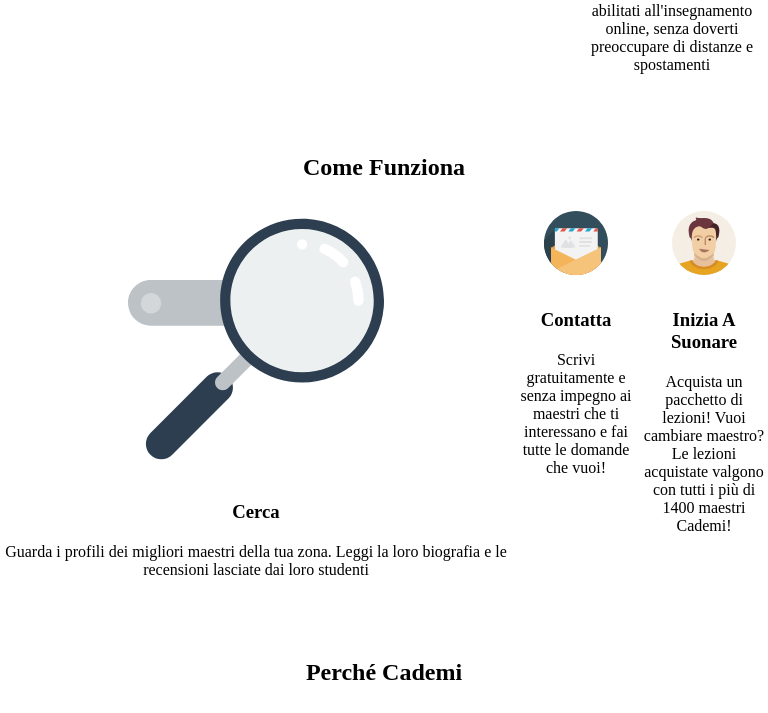
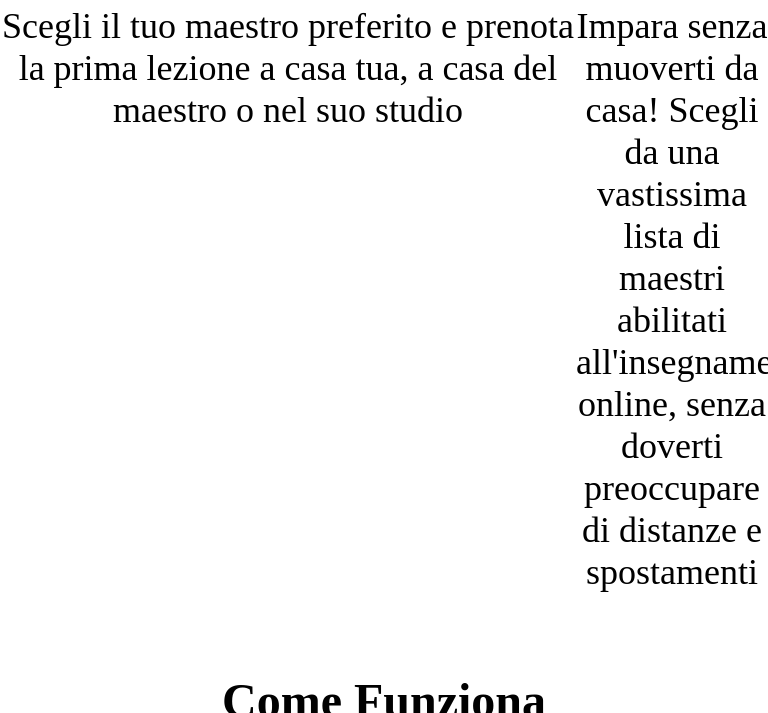
Before and after one commit to Nino-Chimento/html-css-resp-wannabe-12bool, a plain HTML site: page index.html in a window 768 px wide. Shown: the part 455-1168 px from the top of the page. Drawn offline with Linux system fonts and the light colour scheme.

Commit message:
modifica grandezza testi in progressione

```diff
--- a/css/style.css
+++ b/css/style.css
@@ -1,3 +1,6 @@
+body {
+  font-size: 30px;
+}
 h2 {text-align: center;
     margin-top: 60px;
     width: 100%;
@@ -27,3 +30,28 @@ p {
   border-radius: 100%;
   background-color:  lightblue;
 }
+
+@media screen and (max-width:768px){
+ p {
+  font-size: 150%;
+}
+h3 {
+  font-size: 170%;
+}
+h2 {
+  font-size: 180%;
+}
+}
+
+@media screen and (min-width: 768px)
+and (max-width: 992px){
+   p {
+    font-size: 120%;
+  }
+  h3 {
+    font-size: 140%;
+  }
+  h2 {
+    font-size: 160%;
+  }
+}
```
